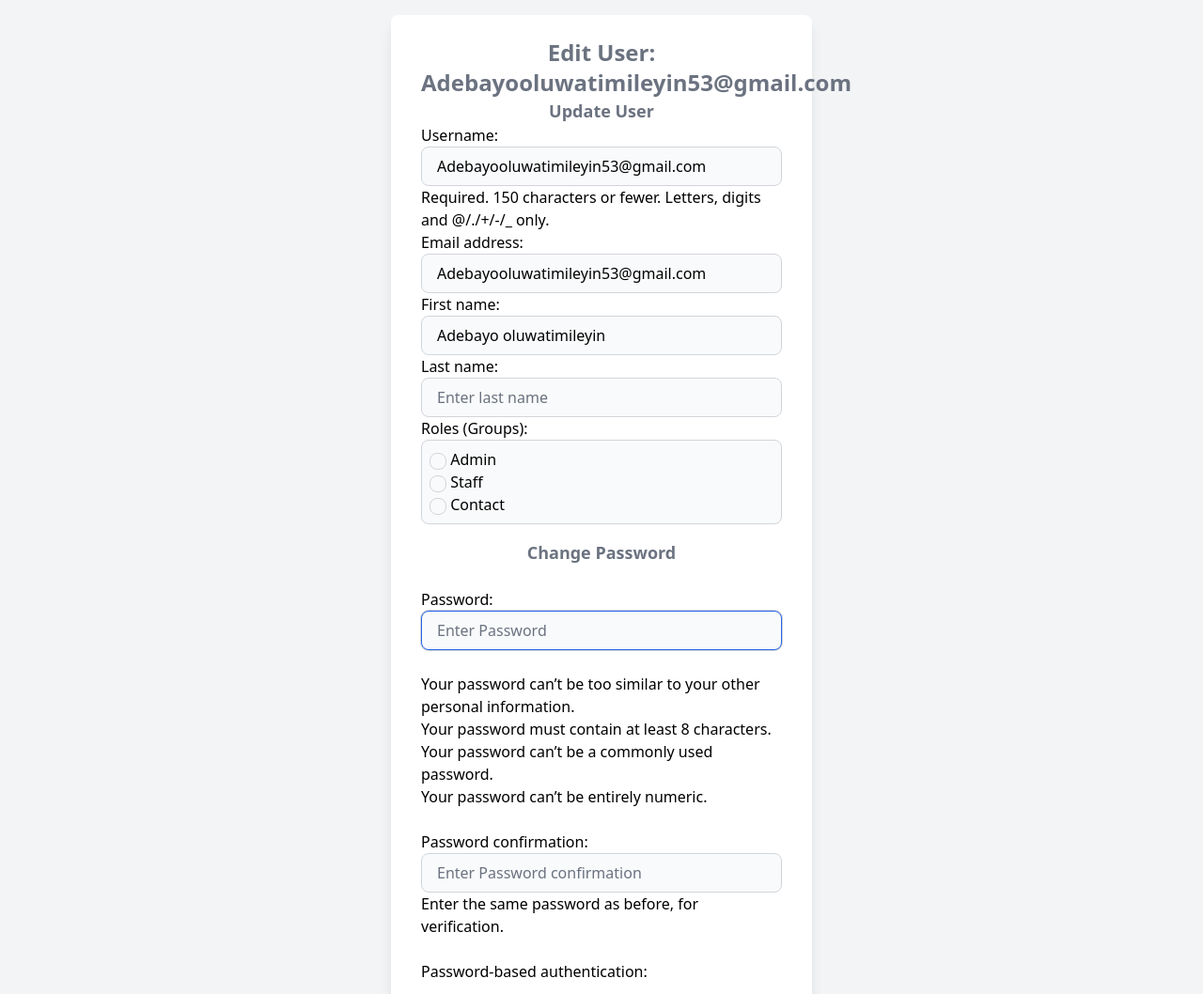
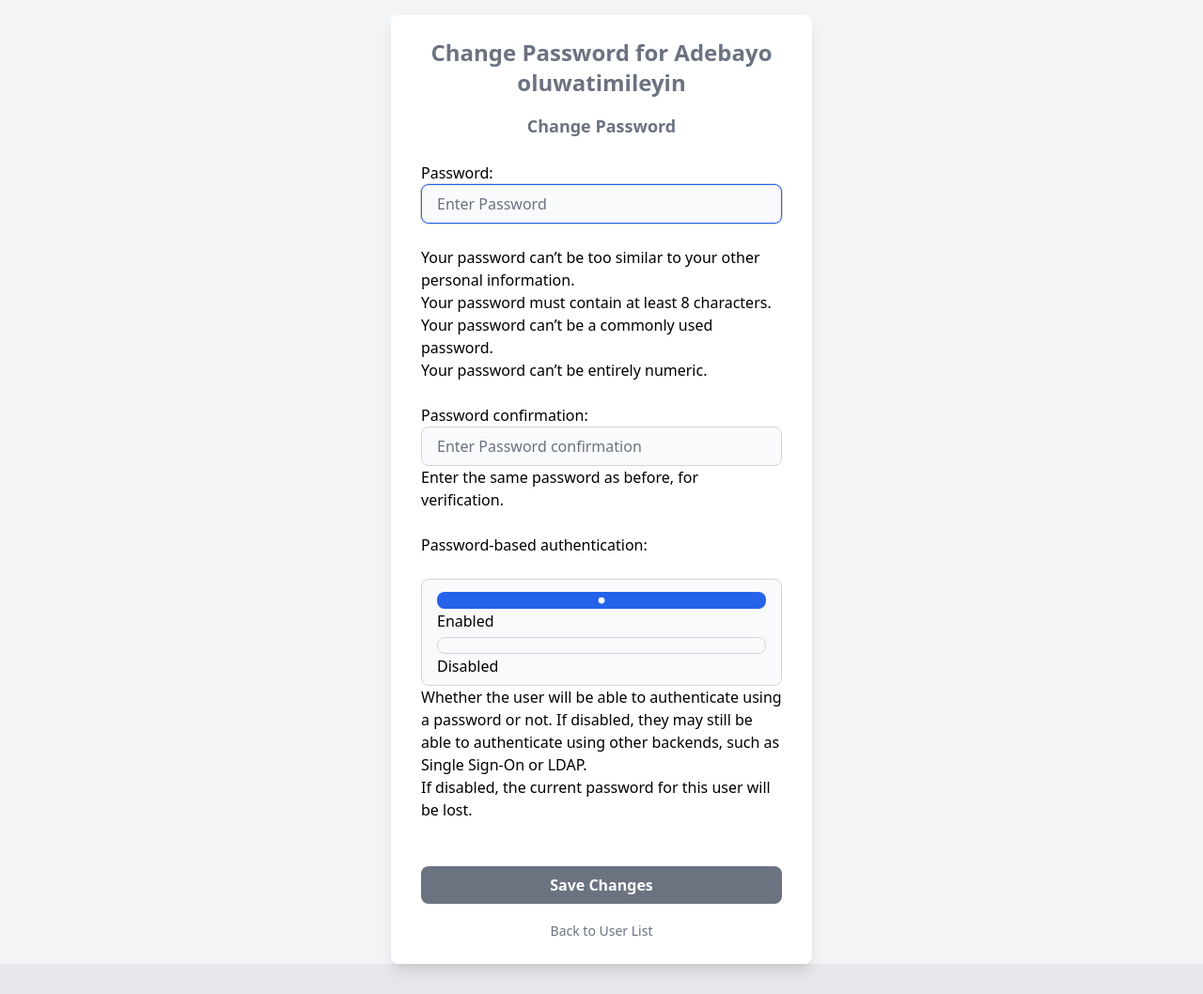
Before and after one commit to flyefe/MaestroCRM2.0, a Django app: page /admin/user/change-password/497/ in a window 1280 px wide. Shown: the part 132-1190 px from the top of the page at 94% size. Run offline with Django 5.2, Linux system fonts and the light colour scheme; a user stored in the database is signed in; data comes from the database, SQL or seed files in the repository; both versions use the stored data as it was after the commit; some libraries are stand-ins or nearby versions.

Commit message:
updated made

```diff
--- a/crm/contacts/forms.py
+++ b/crm/contacts/forms.py
@@ -224,10 +224,17 @@
             'first_name', 'middle_name', 'last_name', 'email', 'status', 'tags',
             'assigned_staff', 'phone_number', 'traffic_source', 'services',
             'referred_by', 'date_of_birth', 'address_line1', 'address_line2', 'city',
-            'state', 'country', 'postal_code'
+            'state', 'country', 'postal_code', 'new_or_old'
         ]
         widgets = {
             'status':
+            forms.Select(
+                attrs={
+                    'class':
+                    'form-select block w-full rounded border border-black p-2 mb-2',
+                    'style': 'background-color: #f5f5f5;'
+                }),
+            'new_or_old':
             forms.Select(
                 attrs={
                     'class':
--- a/crm/contacts/templates/contact/contact_detail.html
+++ b/crm/contacts/templates/contact/contact_detail.html
@@ -13,11 +13,14 @@
                     class="rounded-full border-4 border-white">
                 <div>
                     <h2 class="text-3xl font-bold">
-                        <!-- {{ contact.user.first_name }} {{ contact.user.last_name }} -->
                         {{ contact.first_name }} {{ contact.last_name }}
                     </h2>
+                    {% if contact.status %}
                     <p class="text-gray-200 font-medium">{{ contact.status }}</p>
+                    {% endif %}
+                    {% if contact.new_or_old %}
                     <p class="text-gray-200 font-medium">{{ contact.new_or_old }} Customer</p>
+                    {% endif %}
                 </div>
             </div>
             <div>
--- a/crm/contacts/templates/contact/update_contact_detail.html
+++ b/crm/contacts/templates/contact/update_contact_detail.html
@@ -25,6 +25,10 @@
                             <div>
                                 <label for="status" class="block text-sm font-medium text-gray-700">Status</label>
                                 {{ form.status|safe }}
+                            </div>
+                            <div>
+                                <label for="status" class="block text-sm font-medium text-gray-700">New Or Old</label>
+                                {{ form.new_or_old|safe }}
                             </div>
                             <div>
                                 <label for="first_name" class="block text-sm font-medium text-gray-700">First
--- a/crm/users/templates/change_password.html
+++ b/crm/users/templates/change_password.html
@@ -6,11 +6,7 @@
 {% block content %}
 <div class="flex items-center justify-center min-h-screen bg-gray-100">
     <div class="w-full max-w-md px-8 py-6 mt-4 bg-white rounded-lg shadow-lg">
-        <h2 class="text-2xl font-semibold text-center text-gray-500">Edit User: {{ user.username }}</h2>
-
-        <h3 class="text-lg font-semibold text-center text-gray-500">Update User</h3>
-        {% csrf_token %}
-        {{ form.as_p }}
+        <h2 class="text-2xl font-semibold text-center text-gray-500">Change Password for {{ user.first_name }}</h2>
 
         <form action="{% url 'change_password' user.id %}" method="POST" class="space-y-6 mt-4">
             <h3 class="text-lg font-semibold text-center text-gray-500">Change Password</h3>
--- a/crm/users/templates/user_list.html
+++ b/crm/users/templates/user_list.html
@@ -54,7 +54,7 @@
                 <input type="checkbox" name="selected_users" value="{{ user.user_id}}" class="rounded border-gray-300">
             </td>
             <td class="py-2 px-2 border-r border-b border-gray-200 text-sm">{{ user.user_id }}</td>
-            <td class="py-2 px-2 border-r border-b border-gray-200 text-sm">{{ user.user_contact_id }}</td>
+            <td class="py-2 px-2 border-r border-b border-gray-200 text-sm">{{ user.contact.id }}</td>
             <td class="py-2 px-4 border-r border-b border-gray-200 text-sm">{{ user.date_joined|date:"d/m/Y h:i a" }}</td>
             <td class="py-2 px-4 border-r border-b border-gray-200 text-sm">{{ user.username }}</td>
             <td class="py-2 px-4 border-r border-b border-gray-200 text-sm">{{ user.email }}</td>
--- a/crm/users/views.py
+++ b/crm/users/views.py
@@ -422,18 +422,18 @@ def change_password(request, user_id):
         # Handle password change form submission separately
         password_form = AdminPasswordChangeForm(user=user, data=request.POST)
 
-        if form.is_valid():
-            form.save()
-            messages.success(request, 'User has been edited successfully.')
+        # if form.is_valid():
+        #     form.save()
+        #     messages.success(request, 'User has been edited successfully.')
 
         if password_form.is_valid():
             password_form.save()
-            messages.success(request, 'Password has been updated successfully.')
-            return redirect('user_list')  # Redirect to a page that lists all users or any preferred page
+            messages.success(request, f" {user.first_name}'s Password has been updated successfully.")
+            return redirect('staff_list')  # Redirect to a page that lists all users or any preferred page
 
     else:
         # Initialize both forms for GET request
-        form = UserEditForm(instance=user)
+        # form = UserEditForm(instance=user)
         password_form = AdminPasswordChangeForm(user=user)
 
         # Customize widgets for password_form fields
@@ -444,7 +444,7 @@ def change_password(request, user_id):
             })
 
     return render(request, 'change_password.html', {
-        'form': form,
+        # 'form': form,
         'password_form': password_form,
         'user': user
     })
--- a/z-todo.txt
+++ b/z-todo.txt
@@ -208,3 +208,5 @@ CURRENT
 Let it be that you can add contacts without having to add account.
 But you cannot add account without contact details
 And you can create account from an already existing contact
+Password rest from admin  end
+password reset from contact end
```
Also changed, not shown: crm/contacts/views.py (+6 -6 lines), crm/db.sqlite3.
